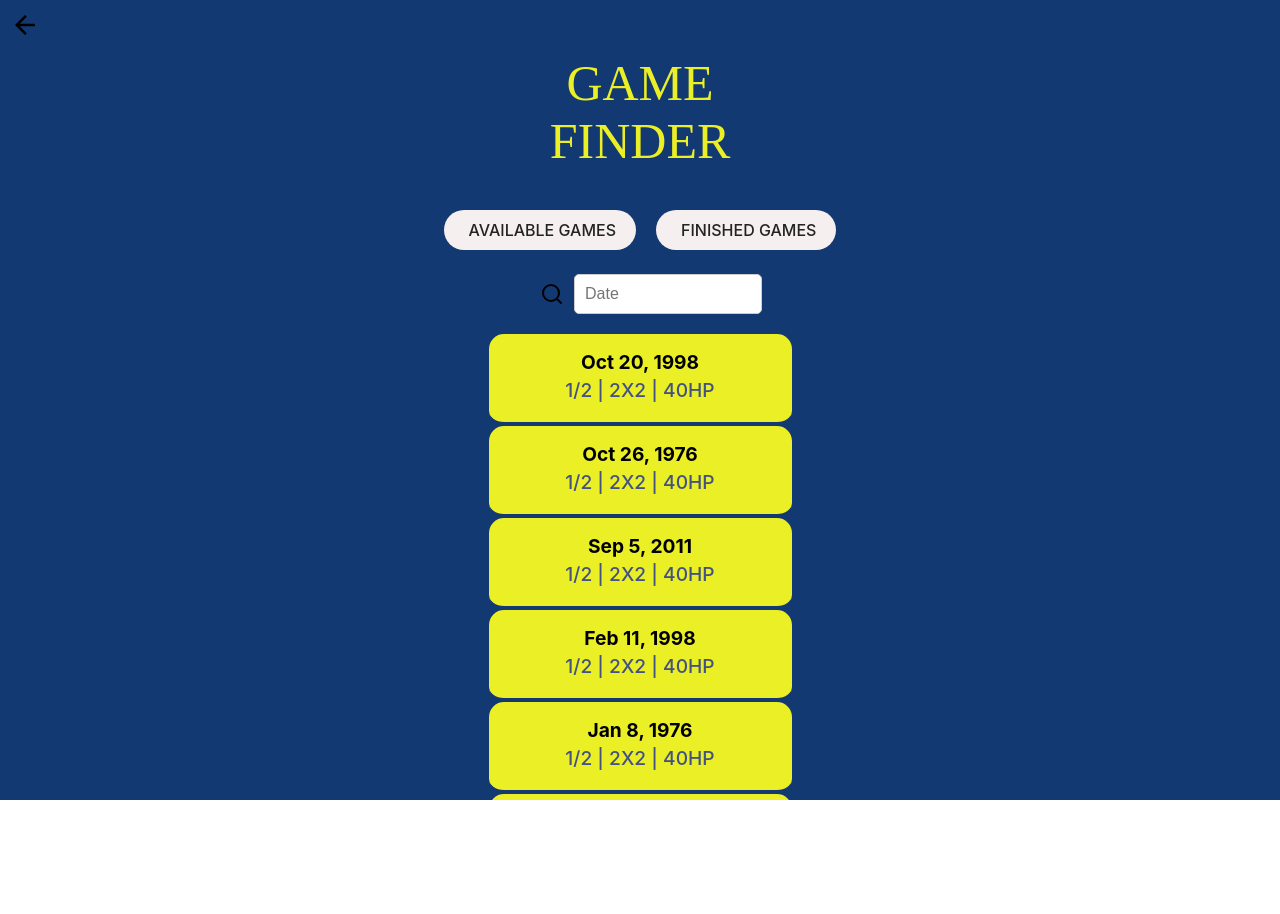
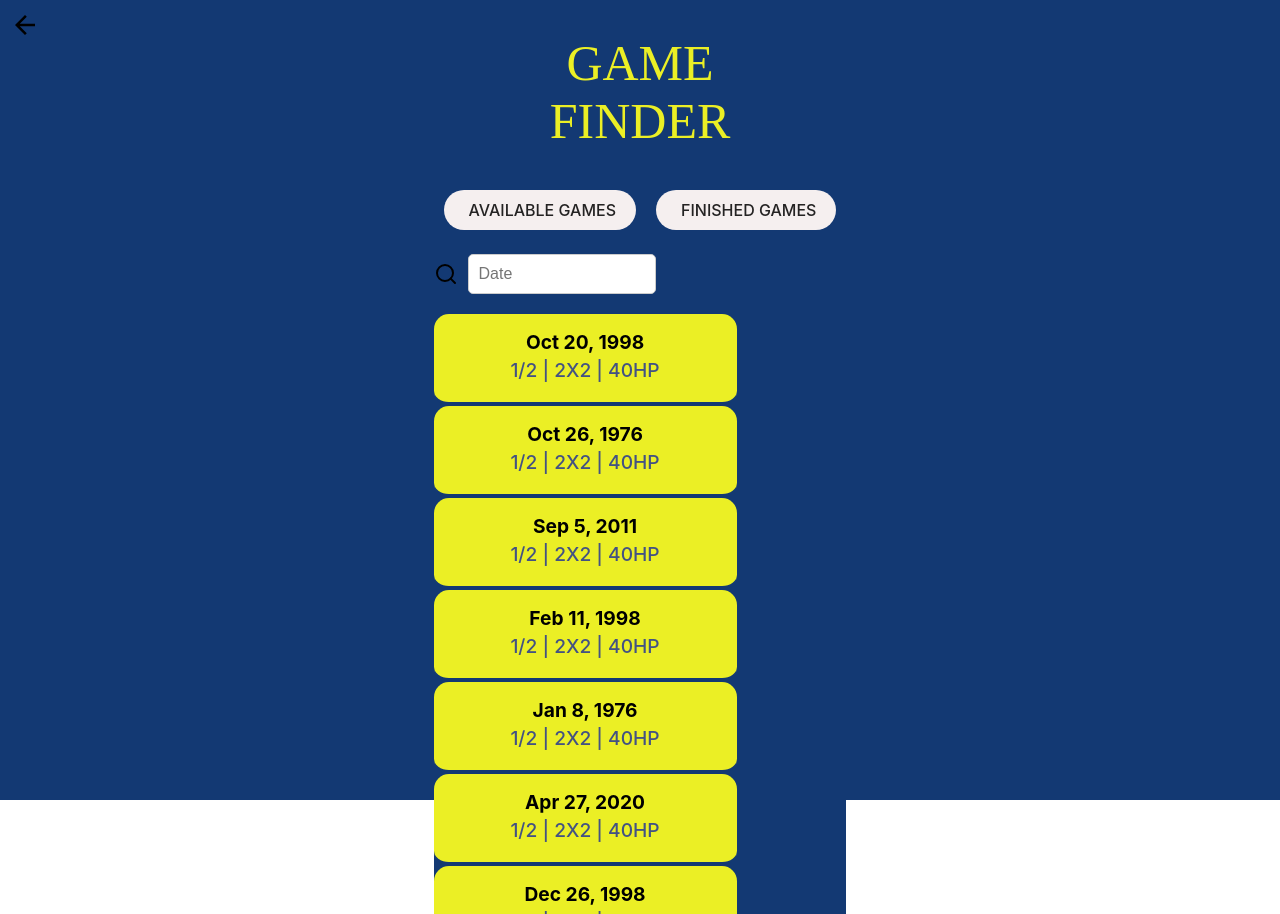
Before and after one commit to diegosava14/wp1_project, a Vue app: page / in a window 1280 px wide. Before the commit the page ends 864 px from the top, so only its background shows below. Built offline with nearby package versions, Linux system fonts and the light colour scheme.

Commit message:
Rest of screens implemented.

```diff
--- a/src/main.js
+++ b/src/main.js
@@ -11,11 +11,9 @@ import './style.css'
 //import App from './views/CreateAttack.vue'
 //import App from './views/SellAttack.vue'
 //import App from './views/GameCreation.vue'
-//import App from './views/GameCreation.vue'
 //import App from './views/Statistics.vue'
 //import App from './views/BuyAttack.vue'
 import App from './views/GameFinder.vue'
-//import App from './views/GameCreation.vue'
 //import App from './views/GameGrid.vue'
 //import App from './views/GameReplay.vue'
 createApp(App).mount('#app')
--- a/src/views/BuyAttack.vue
+++ b/src/views/BuyAttack.vue
@@ -1,4 +1,4 @@
-<script setup>
+<script setup xmlns="http://www.w3.org/1999/html">
 import CustomButton from "./components/CustomButton.vue";
 
 let textXp = 'XP';
@@ -20,13 +20,15 @@ for (i = 0; i < 50; i++) {
 <template>
   <html>
     <body>
-  <div class="container">
+      <header>
         <div class="actionButtons">
           <img class="back" src="./images/arrow_back_FILL0_wght400_GRAD0_opsz24.svg"/>
         </div>
         <div class="title">
           <h1>BUY<br>ATTACK</h1>
         </div>
+      </header>
+      <main>
         <div class="scroll-list">
           <a href="#" v-for="item in items" :key="item.id">
             <div class="item-content">
@@ -38,7 +40,7 @@ for (i = 0; i < 50; i++) {
             </div>
           </a>
         </div>
-  </div>
+      </main>
     </body>
   </html>
 </template>
@@ -61,7 +63,7 @@ html, body{
   margin-bottom: 40px;
 }
 
-.container {
+body {
   background: #133973;
   position:absolute;
   top:0;
--- a/src/views/CreateAttack.vue
+++ b/src/views/CreateAttack.vue
@@ -11,10 +11,12 @@ let yCoord = "";
 <template>
   <html>
     <body>
-  <div class="container">
+      <header>
         <div class="title">
           <h1>CREATE<br>ATTACK</h1>
         </div>
+      </header>
+      <main>
         <div class="form">
           <TextInput id="name" placeholder="Name" v-model="name" />
           <TextInput id="xCoord" placeholder="X" v-model="xCoord" />
@@ -23,7 +25,7 @@ let yCoord = "";
         <div class="buttons">
           <CustomButton type="button">CREATE</CustomButton>
         </div>
-  </div>
+      </main>
     </body>
   </html>
 </template>
@@ -34,7 +36,7 @@ html, body{
   height: 100%;
 }
 
-.container {
+body {
   background: #133973;
   position:absolute;
   top:0;
--- a/src/views/GameCreation.vue
+++ b/src/views/GameCreation.vue
@@ -9,13 +9,15 @@ let textPlayersHP = 'Player HP';
 <template>
   <html>
     <body>
-  <div class="container">
+      <header>
         <div class="actionButtons">
           <img class="back" src="./images/arrow_back_FILL0_wght400_GRAD0_opsz24.svg"/>
         </div>
         <div class="title">
           <h1>GAME<br>CREATION</h1>
         </div>
+      </header>
+      <main>
         <div class="content">
           <div class="labels">
             <div class="greenRectangle">
@@ -39,7 +41,7 @@ let textPlayersHP = 'Player HP';
             <CustomButton type="button">ENTER GAME</CustomButton>
           </div>
         </div>
-  </div>
+      </main>
     </body>
   </html>
 </template>
@@ -61,7 +63,7 @@ html, body{
   margin-bottom: 20px;
 }
 
-.container {
+body {
   background: #133973;
   position:absolute;
   top:0;
--- a/src/views/GameFinder.vue
+++ b/src/views/GameFinder.vue
@@ -29,13 +29,15 @@ for (i = 0; i < 50; i++) {
 <template>
   <html>
     <body>
-  <div class="container">
+      <header>
         <div class="actionButtons">
           <img class="back" src="./images/arrow_back_FILL0_wght400_GRAD0_opsz24.svg"/>
         </div>
         <div class="title">
           <h1>GAME<br>FINDER</h1>
         </div>
+      </header>
+      <main>
         <div class="buttons">
           <CustomButton2 type="button">AVAILABLE GAMES</CustomButton2>
           <CustomButton2 type="button">FINISHED GAMES</CustomButton2>
@@ -59,7 +61,7 @@ for (i = 0; i < 50; i++) {
             </div>
           </a>
         </div>
-  </div>
+      </main>
     </body>
   </html>
 </template>
@@ -83,7 +85,7 @@ html, body{
   margin-bottom: 40px;
 }
 
-.container {
+body {
   background: #133973;
   position:absolute;
   top:0;
--- a/src/views/SellAttack.vue
+++ b/src/views/SellAttack.vue
@@ -10,10 +10,12 @@ let price = "";
 <template>
   <html>
     <body>
-  <div class="container">
+      <header>
         <div class="title">
           <h1>SELL<br>ATTACK</h1>
         </div>
+      </header>
+      <main>
         <div class="form">
           <TextInput id="attack" placeholder="Attack" v-model="attack" />
           <TextInput id="price" placeholder="Price" v-model="price" />
@@ -21,7 +23,7 @@ let price = "";
         <div class="buttons">
           <CustomButton type="button">SELL</CustomButton>
         </div>
-  </div>
+      </main>
     </body>
   </html>
 </template>
@@ -32,7 +34,7 @@ html, body{
   height: 100%;
 }
 
-.container {
+body {
   background: #133973;
   position:absolute;
   top:0;
--- a/src/views/Statistics.vue
+++ b/src/views/Statistics.vue
@@ -44,13 +44,15 @@ for (i = 0; i < 50; i++) {
 <template>
   <html>
     <body>
-  <div class="container">
+      <header>
         <div class="actionButtons">
           <img class="back" src="./images/arrow_back_FILL0_wght400_GRAD0_opsz24.svg"/>
         </div>
         <div class="title">
           <h1>STATISTICS</h1>
         </div>
+      </header>
+      <main>
         <div class="labels">
           <CustomLabel id="Xp" :labelText="totalGames"></CustomLabel>
           <CustomLabel id="Lvl" :labelText="winrate"></CustomLabel>
@@ -68,7 +70,7 @@ for (i = 0; i < 50; i++) {
             </div>
           </a>
         </div>
-  </div>
+      </main>
     </body>
   </html>
 </template>
@@ -91,7 +93,7 @@ html, body{
   margin-bottom: 40px;
 }
 
-.container {
+body {
   background: #133973;
   position:absolute;
   top:0;
```
Lines whose indentation alone changed are shown as unchanged.
